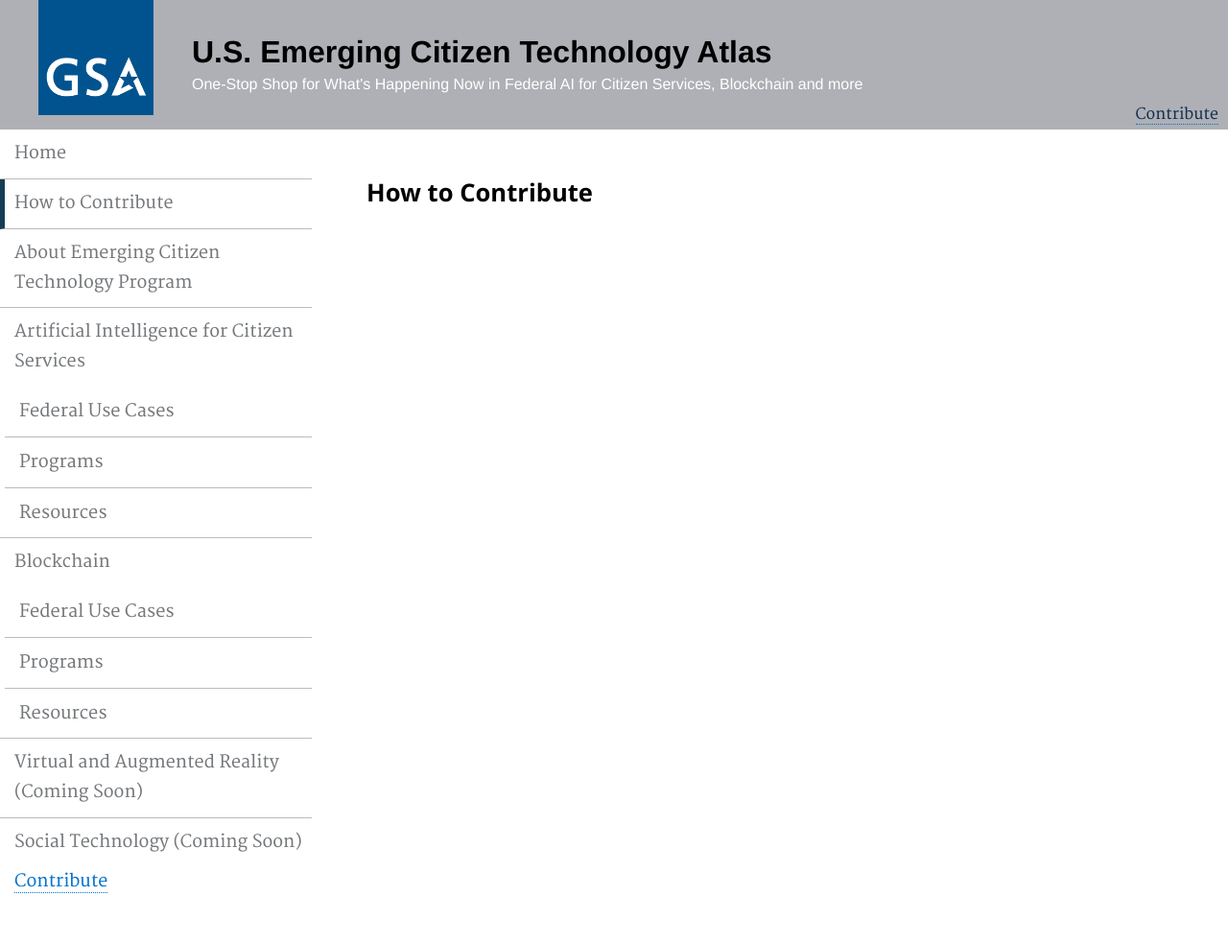
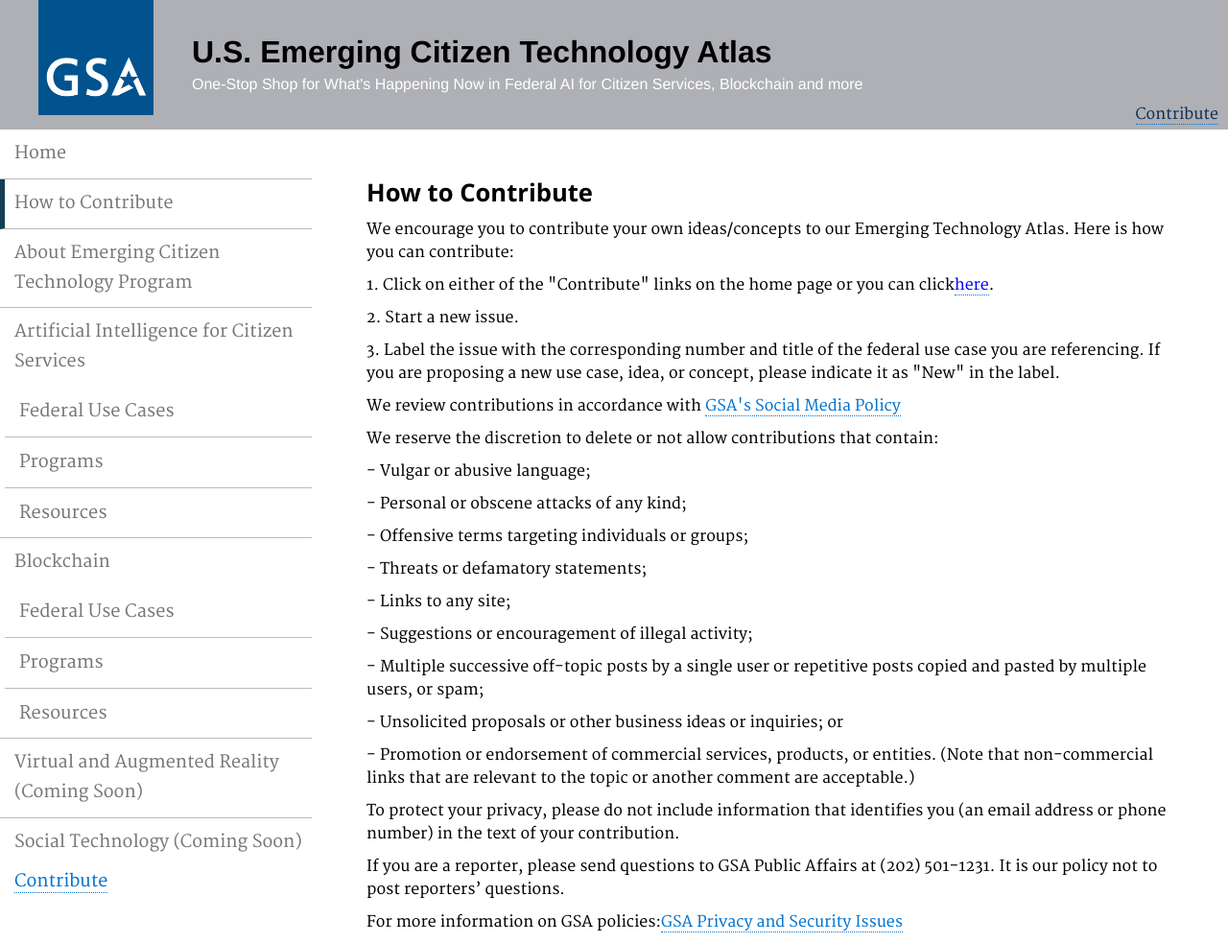
Before and after one commit to GSA/emerging-technology-atlas, a Jekyll site: the page built from pages/howto.md, in a window 1280 px wide. Shown: the whole page at 96% size. Built offline with Jekyll 4.4.1, drawn with Linux system fonts in a browser that asks for light colours; before the commit the page ends 945 px from its top, so only the background shows below that.

Commit message:
Update howto.md

```diff
--- a/pages/howto.md
+++ b/pages/howto.md
@@ -6,3 +6,31 @@ description: ""
 ---
 
 ### How to Contribute
+
+<p>We encourage you to contribute your own ideas/concepts to our Emerging Technology Atlas. Here is how you can contribute:</p>
+
+<p> 1. Click on either of the "Contribute" links on the home page or you can click<a href="https://github.com/{{ site.org_name }}/{{ site.repo_name }}/issues/" style="color: blue;" class="button">here</a>.</p>
+<p> 2. Start a new issue.</p>
+<p> 3. Label the issue with the corresponding number and title of the federal use case you are referencing. If you are proposing a new use case, idea, or concept, please indicate it as "New" in the label.</p>
+
+<p></p>
+
+<p> We review contributions in accordance with <a href="https://app_gsagov_prod_rdcgwaajp7wr.s3.amazonaws.com/socialmediapolicy.pdf">GSA's Social Media Policy</a></p>
+
+<p> We reserve the discretion to delete or not allow contributions that contain:</p>
+
+<p>- Vulgar or abusive language;</p>
+<p>- Personal or obscene attacks of any kind;</p>
+<p>- Offensive terms targeting individuals or groups;</p>
+<p>- Threats or defamatory statements;</p>
+<p>- Links to any site;</p>
+<p>- Suggestions or encouragement of illegal activity;</p>
+<p>- Multiple successive off-topic posts by a single user or repetitive posts copied and pasted by multiple users, or spam;</p>
+<p>- Unsolicited proposals or other business ideas or inquiries; or</p>
+<p>- Promotion or endorsement of commercial services, products, or entities. (Note that non-commercial links that are relevant to the topic or another comment are acceptable.)</p>
+
+<p>To protect your privacy, please do not include information that identifies you (an email address or phone number) in the text of your contribution.</p>
+
+<p>If you are a reporter, please send questions to GSA Public Affairs at (202) 501-1231. It is our policy not to post reporters’ questions.</p>
+
+<p>For more information on GSA policies:<a href="/node/85923">GSA Privacy and Security Issues</a></p>
```
